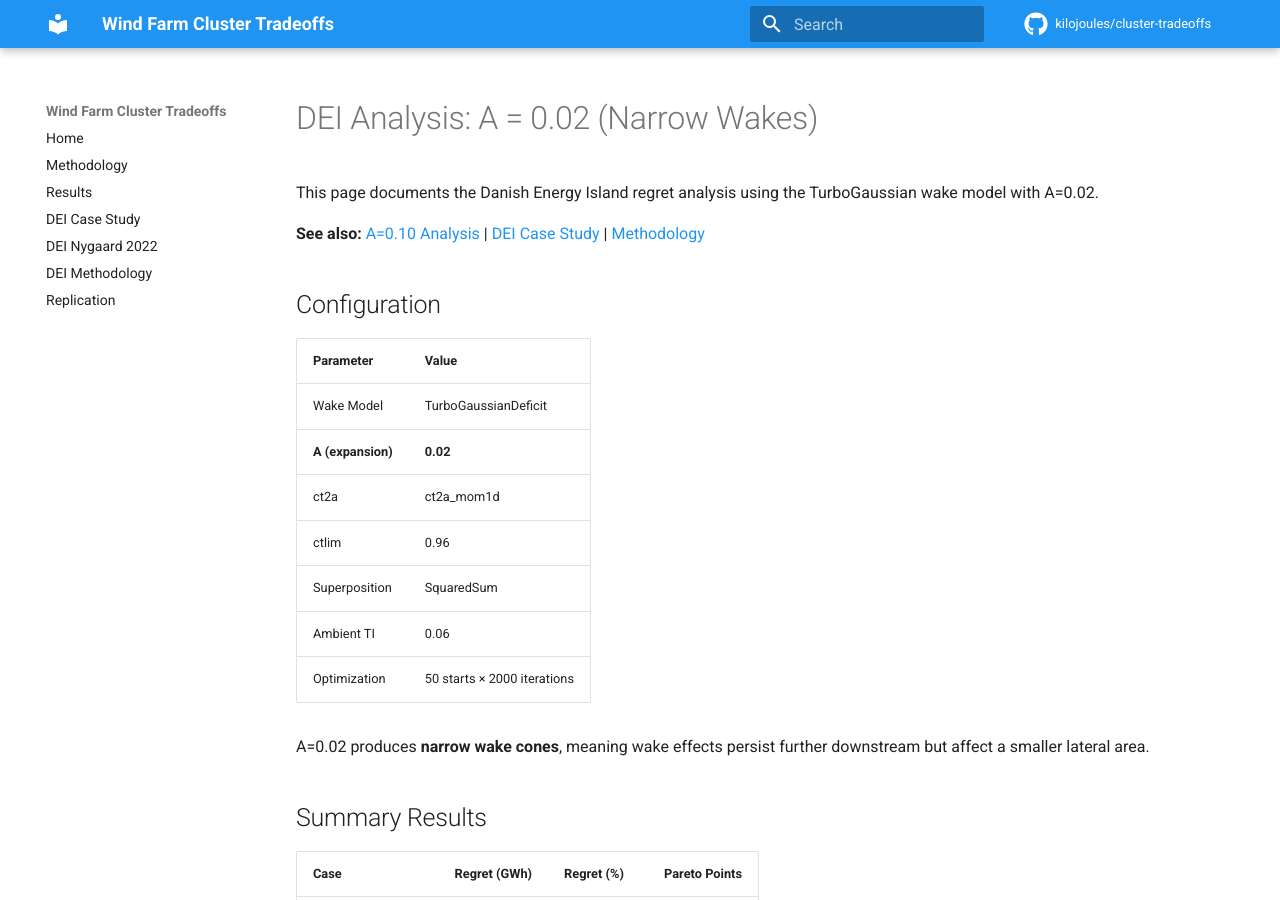
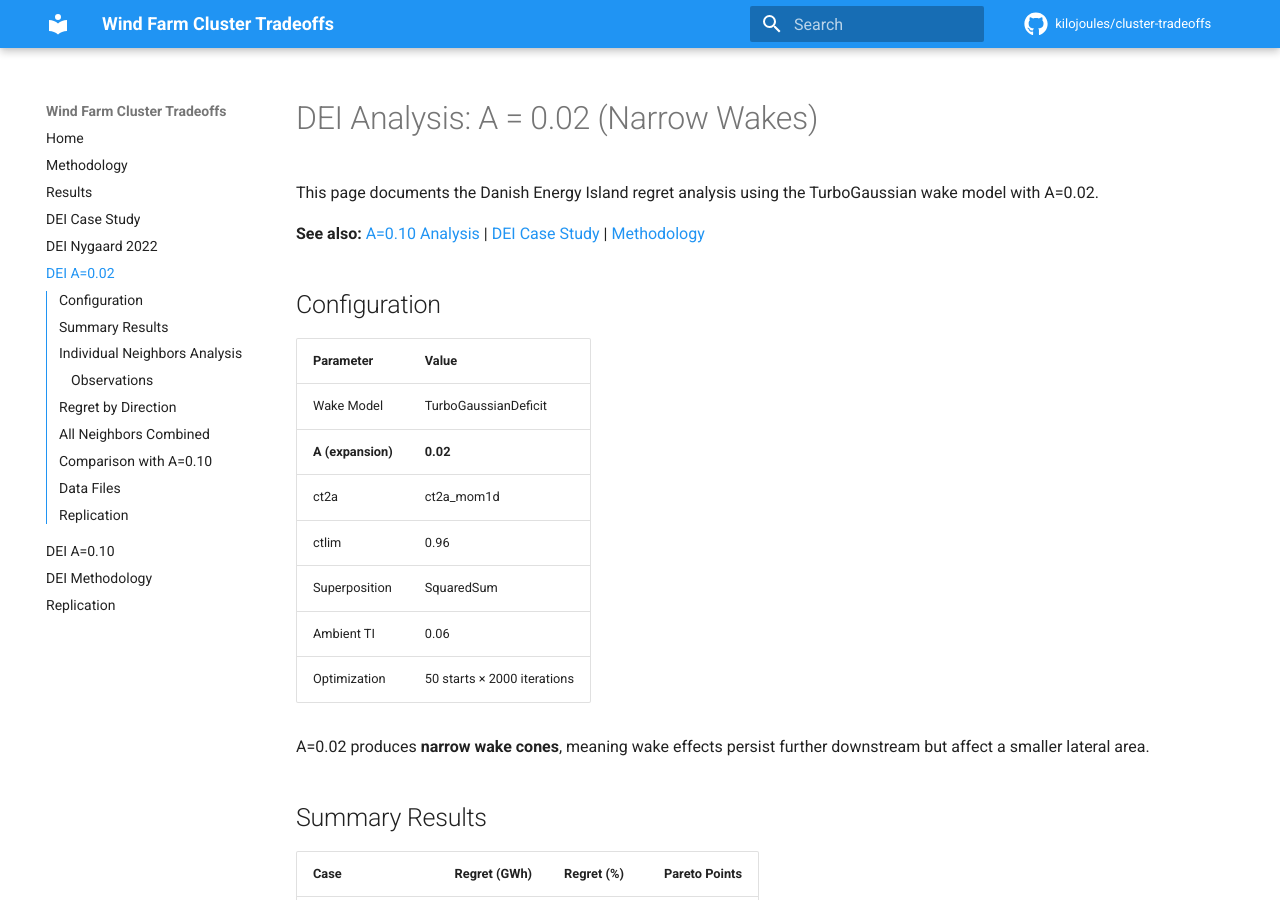
Before and after one commit to kilojoules/cluster-tradeoffs, an MkDocs documentation site: the page built from docs/dei-A0.02.md, in a window 1280 px wide and 900 px high. Built offline with MkDocs 1.6.1 and Material for MkDocs 9.7.7, drawn with Linux system fonts in a browser that asks for light colours; comment, search, counter and statistics services are not loaded.

Commit message:
docs: add A parameter sweep pages to mkdocs nav

```diff
--- a/mkdocs.yml
+++ b/mkdocs.yml
@@ -22,6 +22,8 @@ nav:
   - Results: results.md
   - DEI Case Study: dei-case-study.md
   - DEI Nygaard 2022: dei-nygaard2022.md
+  - DEI A=0.02: dei-A0.02.md
+  - DEI A=0.10: dei-A0.10.md
   - DEI Methodology: dei-methodology.md
   - Replication: replication.md
 
```
